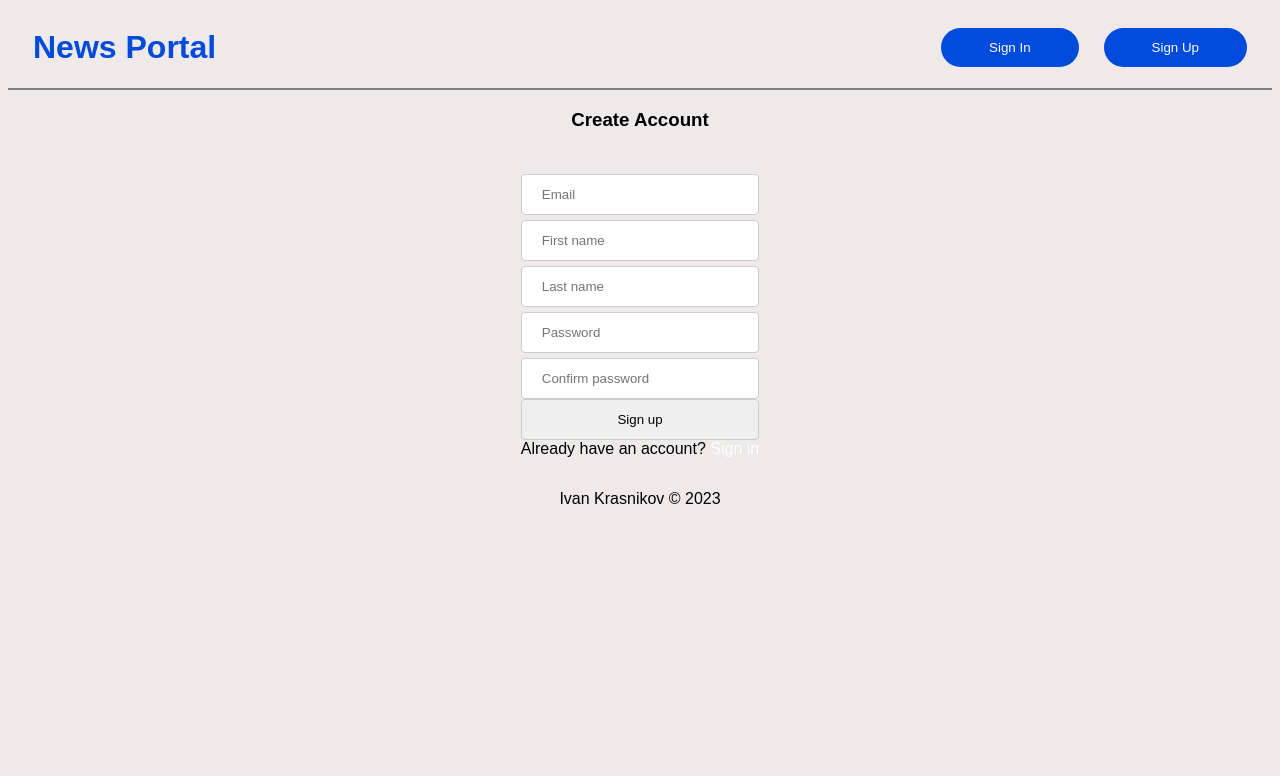
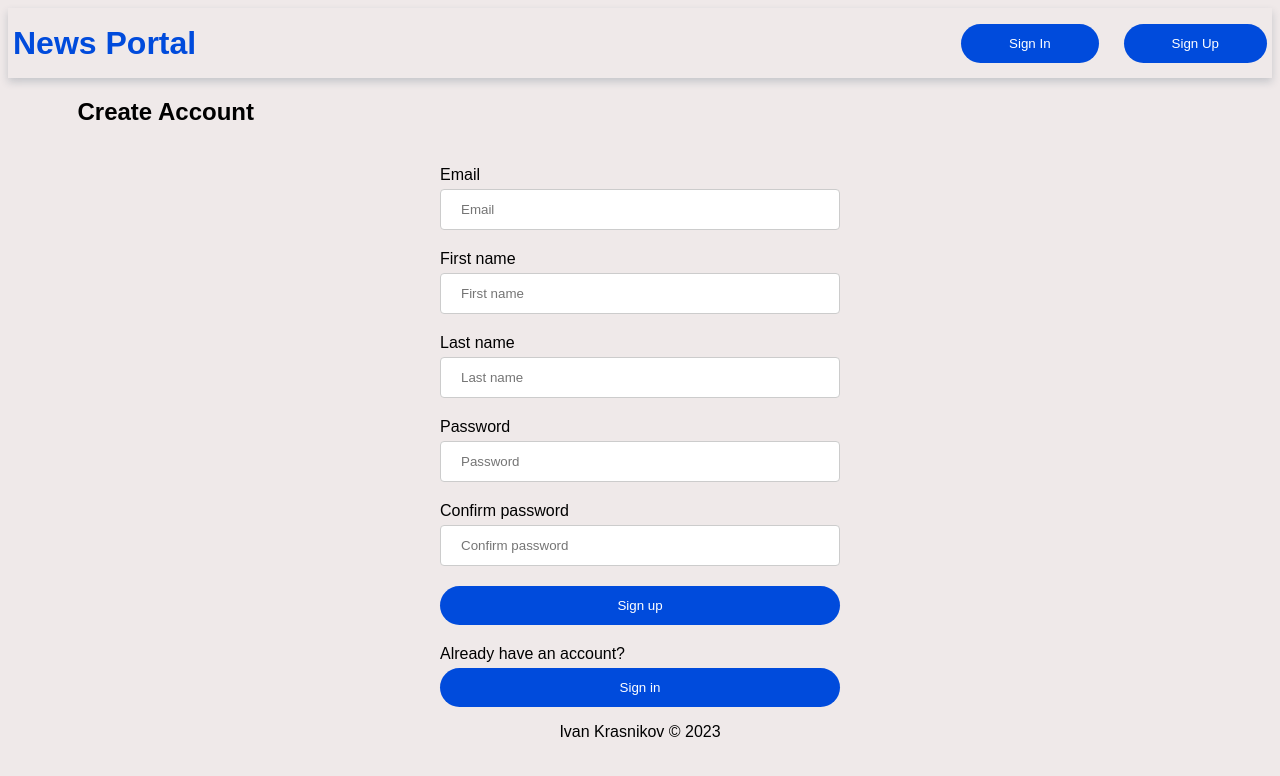
Before and after one commit to EvanKrasnikov/PHP-webapp, a PHP site: page /News/registration.php in a window 1280 px wide. Shown: the top 776 px of the page. Run offline with PHP 8.4, Linux system fonts and the light colour scheme; some libraries are stand-ins or nearby versions.

Commit message:
Styles and HTML refactoring

```diff
--- a/app/include/header.php
+++ b/app/include/header.php
@@ -1,31 +1,27 @@
 <?php include "app/include/session.php"; ?>
+<script src="/assets/js/script.js"></script>
 
 <header>
-    <div class="shadow">
     <h1>
-            <a class="nav-left" href="<?php echo BASE_URL; ?>">
-                News Portal
-            </a>
+        <a class="header-logo" href="<?php echo BASE_URL; ?>">News Portal</a>
     </h1>
     <?php if (isset($_SESSION["email"])): ?>
-            <div class="login-group">
+        <div class="header-login-group">
             <p class="username">
                 <?php echo "Hello, " . $_SESSION["first_name"] ?>
             </p>
-                <a href="<?php echo LOGOUT_PAGE; ?>">
-                    <button class="nav-right">Logout</button>
-                </a>
+            <button onclick="load(PAGES.LOGOUT)">
+                Logout
+            </button>
         </div>
     <?php else: ?>
-            <div class="login-group">
-                <a href="<?php echo LOGIN_PAGE; ?>">
-                    <button class="nav-right">Sign In</button>
-                </a>
-                <a href="<?php echo REGISTRATION_PAGE; ?>">
-                    <button class="nav-right">Sign Up</button>
-                </a>
+        <div class="header-login-group">
+            <button onclick="load(PAGES.LOGIN);">
+                Sign In
+            </button>
+            <button onclick="load(PAGES.REGISTRATION);">
+                Sign Up
+            </button>
         </div>
     <?php endif; ?>
-    </div>
-    <div class="line" />
 </header>
--- a/assets/css/styles.css
+++ b/assets/css/styles.css
@@ -1,18 +1,10 @@
-
-* {
-    box-sizing: border-box;
-}
-
+/*
+    General styles
+ */
 body {
     font-family: 'Raleway', sans-serif;
-    /*margin: 0 auto;*/
     background-color: #efe9e9;
 }
-
-i {
-    color: #888;
-}
-
 .container {
     display: flex;
     flex-direction: column;
@@ -20,11 +12,70 @@ i {
     gap: 20px;
     margin: 0 auto;
 }
-
-.container:nth-child(1) {
-    flex-shrink: 1;
+.container h2 {
+    width: 1125px;
+}
+i {
+    color: #888;
+}
+a {
+    text-decoration: none;
+}
+button {
+    background: #004bdc;
+    color: #ffffff;
+    border-radius: 20px;
+    padding: 12px 48px;
+    box-shadow: none;
+    border:none;
+}
+textarea {
+    min-height: 150px;
 }
 
+
+/*
+    Header styles
+ */
+header{
+    display: flex;
+    align-items: center;
+    justify-content: space-between;
+    height: 70px;
+    padding: 0px 5px;
+    box-shadow: 0px 4px 8px 0px rgba(34, 60, 80, 0.2);
+}
+.header-logo {
+    color: #004bdc;
+}
+.header-login-group {
+    display: flex;
+    align-items: center;
+    gap: 25px;
+}
+.header-login-group p {
+    font-style: normal;
+    font-weight: 600;
+    font-size: 20px;
+    line-height: 30px;
+    color: #1e1e1e;
+}
+
+
+/*
+    Footer styles
+ */
+footer {
+    display: table;
+    text-align: center;
+    margin-left: auto;
+    margin-right: auto;
+}
+
+
+/*
+    Article card styles
+ */
 .card {
     display: flex;
     align-items: center;
@@ -35,151 +86,58 @@ i {
     width: 1125px;
     background-color: #fff;
 }
-
 .card img {
     display: block;
     width: 250px;
     height: 200px;
-    /*width: 100%;*/
-    /*height: 100%;*/
     border-radius: 20px;
     object-fit: cover;
 }
-
-.card p {
-    margin-top: 0.5rem;
-    margin-bottom: 0.35rem;
+.card-info-author {
+    display: flex;
+    align-items: center;
+    gap: 15px;
 }
-
-.shadow {
-    display: flex;
-    justify-content: space-between;
-    align-items: center;
-    margin: 0px 25px;
-}
-
-
-
-.border {
-    border: 1px solid #ddd;
-}
-
-.curve {
-    border-radius: 0.35rem;
-}
-
-
-nav {
-    height: 50px;
-    text-align: center;
-    /*padding: 14px 16px;*/
-}
-
-.nav-left {
-    float: left;
-    color: #004bdc;
-}
-
-.nav-right {
-    float: right;
-}
-
-footer {
-    display: table;
-    text-align: center;
-    margin-left: auto;
-    margin-right: auto;
-}
-
-a {
-    color: #FFFFFF;
-    text-decoration: none;
-}
-
-button {
-    background: #004BDC;
-    color: #FFFFFF;
-    border-radius: 21px;
-    padding: 12px 48px;
-    box-shadow: none;
-    border:none;
-}
-
-button text {
-    font-style: normal;
-    font-weight: 400;
-    font-size: 15px;
-    line-height: 18px;
-    text-align: center;
-    color: #FFFFFF;
-}
-
-.line {
-    border: 1px solid gray;
-}
-
-.login-group {
-    display: flex;
-    gap: 25px;
-    align-items: center;
-}
-
-.username {
-    font-style: normal;
-    font-weight: 600;
-    font-size: 22px;
-    line-height: 31px;
-    color: #1E1E1E;
-}
-
 .card-info-wrapper {
     display: flex;
     flex-direction: column;
     justify-content: space-between;
 }
-
 .card-info {
     display: flex;
     flex-direction: column;
     gap:5px;
 }
-
-.article-manage {
+.card-manage {
     display: flex;
     gap: 15px;
     margin-top: 5px;
 }
-
-.title {
-    width: 1125px;
+.card a {
+    color: #1e1e1e;
 }
 
-.sign-in {
+
+/*
+    Forms styles
+ */
+.form-container {
     display: flex;
     flex-direction: column;
     width: 400px;
     gap: 20px;
 }
-
 input {
     padding: 12px 20px;
-    /*margin: 5px;*/
     display: inline-block;
-    border: 1px solid #ccc;
+    border: 1px solid #cccccc;
     border-radius: 4px;
-    box-sizing: border-box;
 }
-
 .input-group {
     display: flex;
     flex-direction: column;
     gap: 5px;
 }
-
-.warning {
+.form-warning {
     color: #ff0000;
 }
-
-textarea {
-    min-height: 150px;
-}
--- /dev/null
+++ b/assets/js/script.js
@@ -0,0 +1,12 @@
+const PAGES = {
+    INDEX: 'index.php',
+    LOGIN: 'login.php',
+    REGISTRATION: 'registration.php',
+    LOGOUT: 'logout.php',
+    EDIT_ARTICLE: 'edit_article.php',
+    DELETE_ARTICLE: 'delete_article.php'
+}
+function load(page)
+{
+    document.location = page;
+}
--- a/delete-article.php
+++ b/delete-article.php
@@ -5,7 +5,6 @@ include "app/dao/ArticleDAO.php";
 
 if (isset($_GET["id"]))
 {
-    echo $_GET["id"];
     $articleDao = new ArticleDAO();
     $articleDao->deleteById($_GET["id"]);
     header("Location: " . INDEX_PAGE);
--- a/registration.php
+++ b/registration.php
@@ -54,35 +54,43 @@ if (isset($_POST["submit"]))
 ?>
 
 <div class="container">
-    <h3 class="text-primary">Create Account</h3>
+    <h2>Create Account</h2>
+    <?php if ($errorMsg != ""): ?>
+        <div class="form-warning">;
+            <?php echo $errorMsg; ?>
+        </div>
+    <?php endif; ?>
+
     <form action="registration.php" method="post">
-        <div class="input-group mb-3">
-            <label for="email-field"></label>
-            <input type="email" class="form-control" name="email" id="email-field" placeholder="Email">
+        <div class="form-container">
+            <div class="input-group">
+                <label for="registration-email">Email</label>
+                <input type="email" name="registration-email" id="registration-email" placeholder="Email">
+            </div>
+            <div class="input-group">
+                <label for="registration-firstname">First name</label>
+                <input type="email" name="registration-firstname" id="registration-firstname" placeholder="First name">
+            </div>
+            <div class="input-group">
+                <label for="registration-lastname">Last name</label>
+                <input type="email" name="registration-lastname" id="registration-lastname" placeholder="Last name">
+            </div>
+            <div class="input-group">
+                <label for="registration-password">Password</label>
+                <input type="password" name="registration-password" id="registration-password" placeholder="Password">
+            </div>
+            <div class="input-group">
+                <label for="registration-password2">Confirm password</label>
+                <input type="password" name="registration-password2" id="registration-password2" placeholder="Confirm password">
+            </div>
+            <button type="submit" name="registration-submit" id="registration-submit">Sign up</button>
+            <div class="input-group">
+                Already have an account?
+                <button onclick="load(PAGES.LOGIN)">
+                    Sign in
+                </button>
+            </div>
         </div>
-        <div class="input-group mb-3">
-            <label for="firstname-field"></label>
-            <input type="email" class="form-control" name="firstname" id="firstname-field" placeholder="First name">
-        </div>
-        <div class="input-group mb-3">
-            <label for="lastname-field"></label>
-            <input type="email" class="form-control" name="lastname" id="lastname-field" placeholder="Last name">
-        </div>
-        <div class="input-group mb-3">
-            <label for="password-field"></label>
-            <input type="password" class="form-control" name="password" id="password-field" placeholder="Password">
-        </div>
-        <div class="input-group mb-3">
-            <label for="password2-field"></label>
-            <input type="password" class="form-control" name="password2" id="password2-field" placeholder="Confirm password">
-        </div>
-        <div class="input-group mb-3">
-            <input type="submit" class="form-control btn btn-primary" name="submit" id="submit-button" value="Sign up">
-        </div
-        <p class="text-center">
-            Already have an account?
-            <a href="<?php echo LOGIN_PAGE; ?>">Sign in</a>
-        </p>
     </form>
 </div>
 
```
Also changed, not shown: edit-article.php (+2 -42 lines), index.php (+19 -60 lines), login.php (+4 -8 lines), 1 other file. Lines whose indentation alone changed are shown as unchanged.
